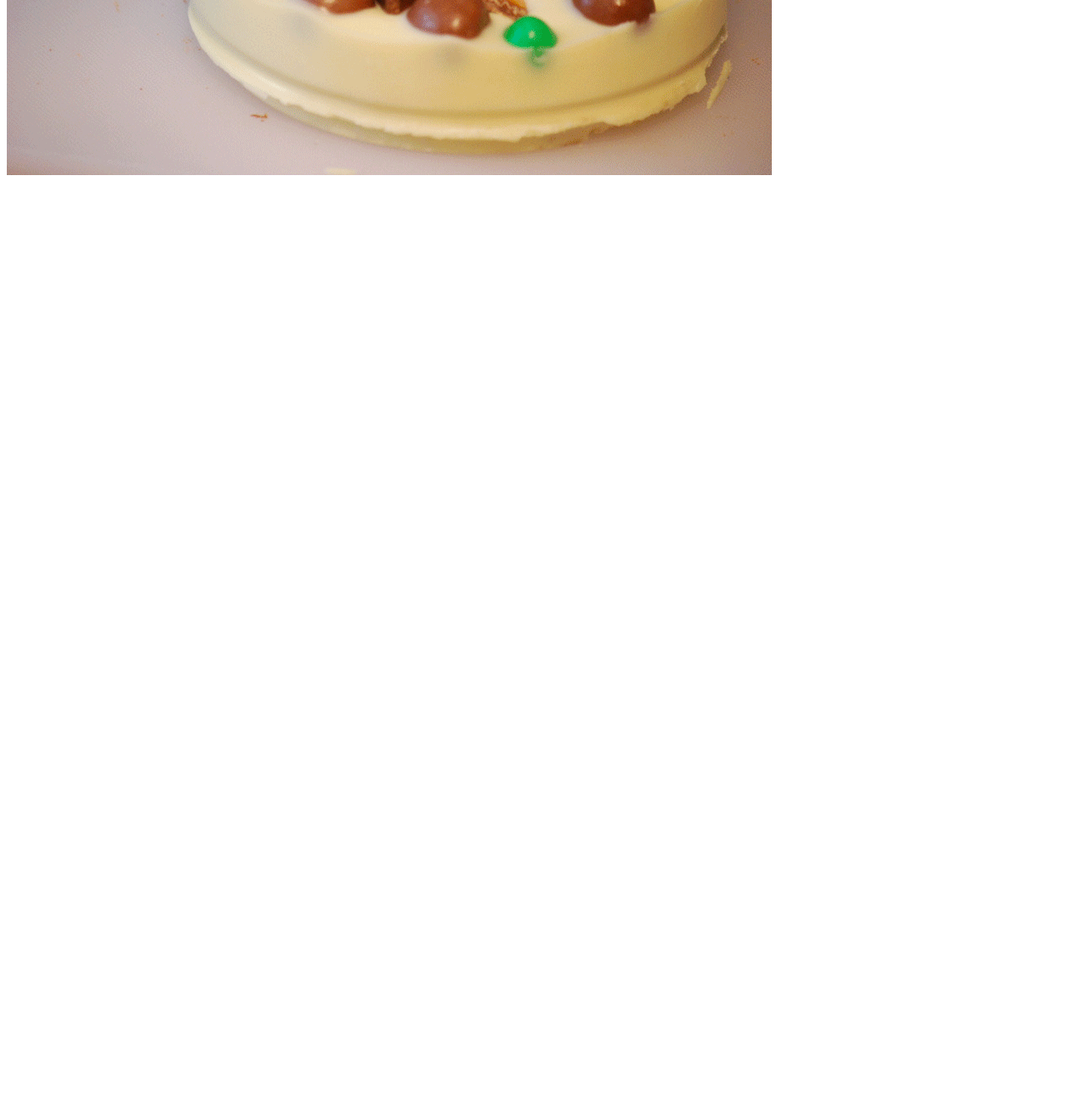
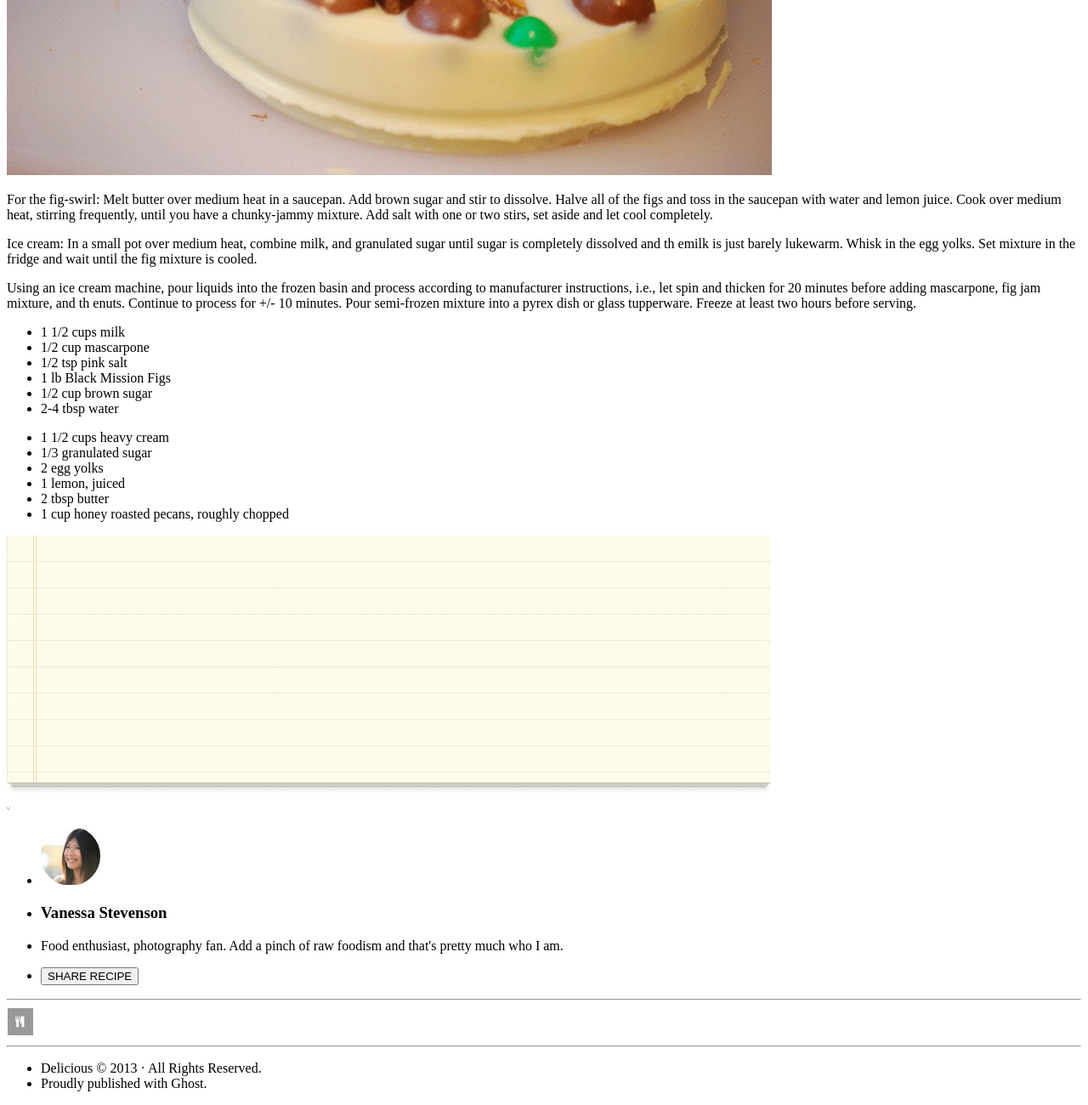
Before and after one commit to Nhuuu/chocolate-pizza, a plain HTML site: page index.html in a window 1280 px wide. Shown: the part 935-2235 px from the top of the page at 85% size. Before the commit the page ends 1161 px from the top, so only its background shows below. Drawn offline with Linux system fonts and the light colour scheme.

Commit message:
finished scaffolding

```diff
--- a/index.html
+++ b/index.html
@@ -36,10 +36,49 @@
       </p>
 
       <img src="./img/choco-pizza.png" alt="">
+      <p>For the fig-swirl: Melt butter over medium heat in a saucepan. Add brown sugar and stir to dissolve. Halve all of the figs and toss in the saucepan with water and lemon juice. Cook over medium heat, stirring frequently, until you have a chunky-jammy mixture. Add salt with one or two stirs, set aside and let cool completely.</p>
+      <p>Ice cream: In a small pot over medium heat, combine milk, and granulated sugar until sugar is completely dissolved and th emilk is just barely lukewarm. Whisk in the egg yolks. Set mixture in the fridge and wait until the fig mixture is cooled.</p>
+      <p>Using an ice cream machine, pour liquids into the frozen basin and process according to manufacturer instructions, i.e., let spin and thicken for 20 minutes before adding mascarpone, fig jam mixture, and th enuts. Continue to process for +/- 10 minutes. Pour semi-frozen mixture into a pyrex dish or glass tupperware. Freeze at least two hours before serving.</p>
 
-      <p></p>
-      <p></p>
-      <p></p>
+      <section>
+        <ul>
+          <li>1 1/2 cups milk</li>
+          <li>1/2 cup mascarpone</li>
+          <li>1/2 tsp pink salt</li>
+          <li>1 lb Black Mission Figs</li>
+          <li>1/2 cup brown sugar</li>
+          <li>2-4 tbsp water</li>
+        </ul>
+        <ul>
+          <li>1 1/2 cups heavy cream</li>
+          <li>1/3 granulated sugar</li>
+          <li>2 egg yolks</li>
+          <li>1 lemon, juiced</li>
+          <li>2 tbsp butter</li>
+          <li>1 cup honey roasted pecans, roughly chopped</li>
+        </ul>
+        <img src="./img/list-bg.png">
+      </section>
+
+      <section>
+        <img src="./img/hr-img.png">
+        <ul>
+          <li><img src="./img/van-pic.png"></li>
+          <li><h3>Vanessa Stevenson</h3></li>
+          <li><p>Food enthusiast, photography fan. Add a pinch of raw foodism and that's pretty much who I am.</p></li>
+          <li><button>SHARE RECIPE</button></li>
+        </ul>
+      </section>
+
+      <footer>
+        <hr />
+        <img src="./img/small-logo.png">
+        <hr />
+        <ul>
+          <li>Delicious © 2013 · All Rights Reserved.</li>
+          <li>Proudly published with Ghost.</li>
+        </ul>
+      </footer>
     </main>
   </body>
 </html>
```
